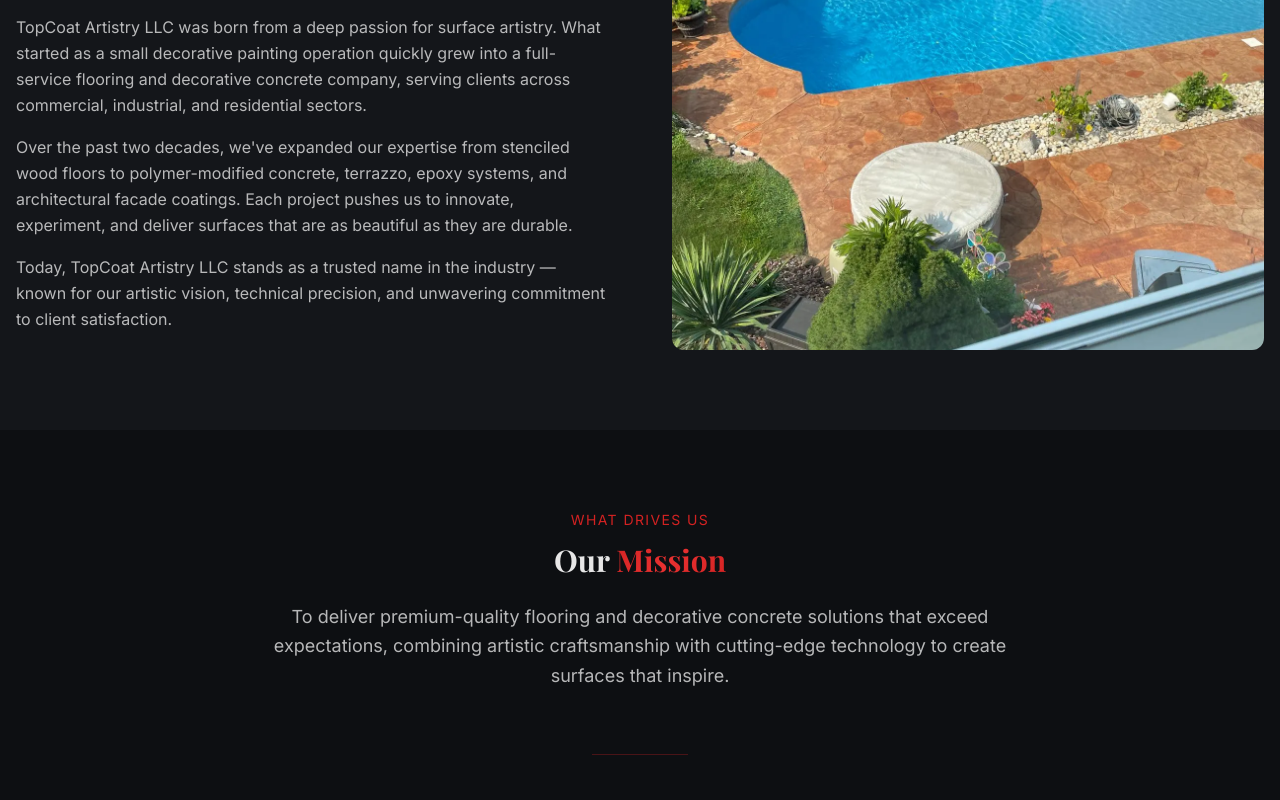
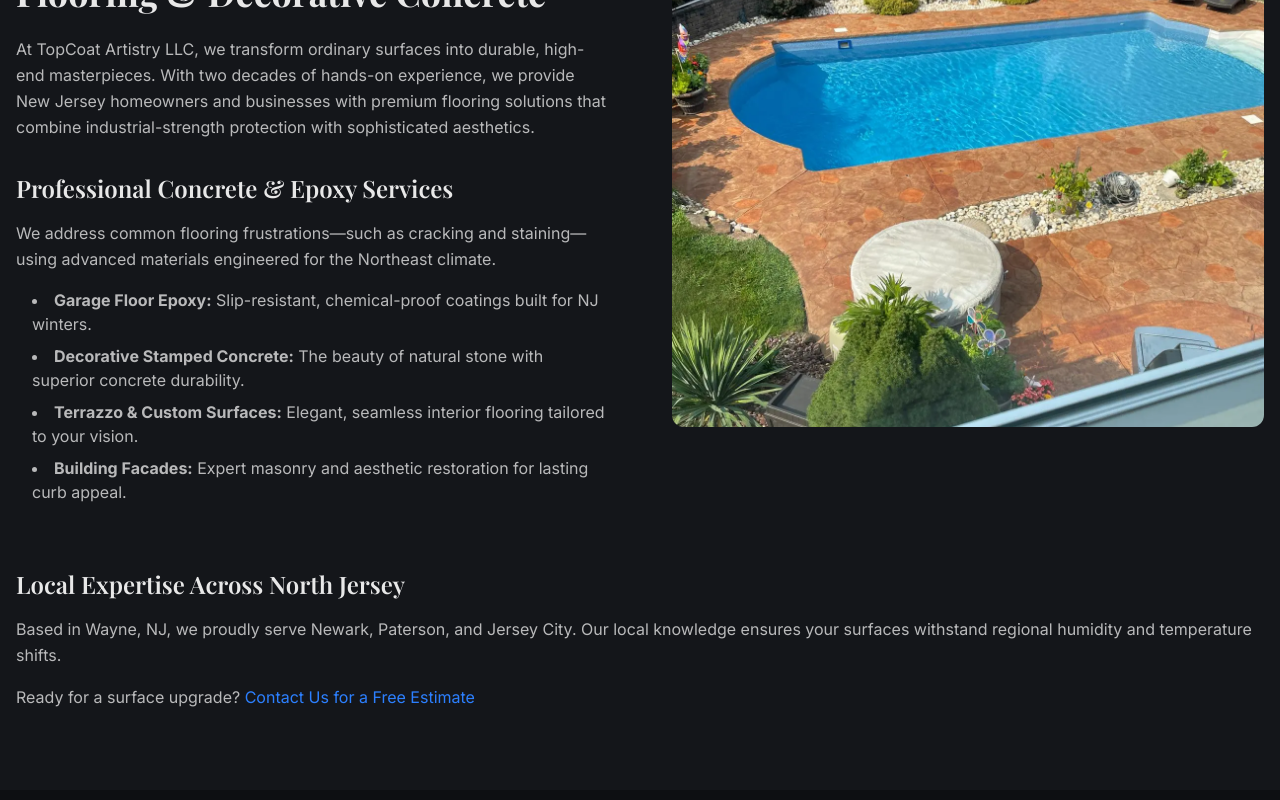
Before and after one commit to compumaxhosting/top-coat, a Next.js app: page /about in a window 1280 px wide. Shown: the part 580-1380 px from the top of the page. Built offline with nearby package versions, Linux system fonts and the light colour scheme; a web font is replaced by a local one.

Commit message:
all done

```diff
--- a/src/components/About/StorySection.tsx
+++ b/src/components/About/StorySection.tsx
@@ -1,6 +1,7 @@
 "use client";
 
 import Image from "next/image";
+import Link from "next/link";
 import { useScrollAnimation } from "@/hooks/useScrollAnimation";
 
 const StorySection = () => {
@@ -8,45 +9,48 @@ const StorySection = () => {
 
 	return (
 		<section className="bg-[#14161A] py-20" ref={ref}>
-			<div className="container mx-auto grid grid-cols-1 items-center gap-16 px-4 lg:grid-cols-2">
-				{/* Text */}
+			<div className="container mx-auto grid grid-cols-1 gap-16 px-4 lg:grid-cols-2 lg:items-center">
+				{/* Text Content */}
+				<div className="space-y-8">
+					{/* Who We Are */}
 					<div
-					className={`transition-all duration-700 ${
-						isVisible ? "translate-x-0 opacity-100" : "-translate-x-10 opacity-0"
+						className={`transition-all duration-700 ${isVisible ? "translate-x-0 opacity-100" : "-translate-x-10 opacity-0"
 							}`}
 					>
 						<p className="mb-3 font-sans text-sm uppercase tracking-widest text-primary">
 							Who We Are
 						</p>
 						<h2 className="mb-6 font-serif text-3xl font-bold text-white/90 md:text-4xl">
-						A Journey of{" "}
-						<span className="text-gradient-copper">Artistry &amp; Growth</span>
+							20+ Years of Excellence in NJ Epoxy Flooring & Decorative Concrete
 						</h2>
 						<p className="mb-4 font-sans leading-relaxed text-white/70">
-						TopCoat Artistry LLC was born from a deep passion for surface artistry. What started
-						as a small decorative painting operation quickly grew into a full-service flooring and
-						decorative concrete company, serving clients across commercial, industrial, and
-						residential sectors.
+							At TopCoat Artistry LLC, we transform ordinary surfaces into durable, high-end masterpieces. With two decades of hands-on experience, we provide New Jersey homeowners and businesses with premium flooring solutions that combine industrial-strength protection with sophisticated aesthetics.
 						</p>
-					<p className="mb-4 font-sans leading-relaxed text-white/70">
-						Over the past two decades, we&apos;ve expanded our expertise from stenciled wood
-						floors to polymer-modified concrete, terrazzo, epoxy systems, and architectural facade
-						coatings. Each project pushes us to innovate, experiment, and deliver surfaces that
-						are as beautiful as they are durable.
+					</div>
+
+					{/* Professional Concrete & Epoxy Services */}
+					<div className="space-y-4 text-white/70">
+						<h2 className="text-2xl font-semibold text-white/90">
+							Professional Concrete & Epoxy Services
+						</h2>
+						<p className="leading-relaxed text-white/70">
+							We address common flooring frustrations—such as cracking and staining—using advanced materials engineered for the Northeast climate.
 						</p>
-					<p className="font-sans leading-relaxed text-white/70">
-						Today, TopCoat Artistry LLC stands as a trusted name in the industry — known for our
-						artistic vision, technical precision, and unwavering commitment to client satisfaction.
-					</p>
+						<ul className="list-disc list-inside space-y-2 pl-4">
+							<li><strong>Garage Floor Epoxy:</strong> Slip-resistant, chemical-proof coatings built for NJ winters.</li>
+							<li><strong>Decorative Stamped Concrete:</strong> The beauty of natural stone with superior concrete durability.</li>
+							<li><strong>Terrazzo & Custom Surfaces:</strong> Elegant, seamless interior flooring tailored to your vision.</li>
+							<li><strong>Building Facades:</strong> Expert masonry and aesthetic restoration for lasting curb appeal.</li>
+						</ul>
+					</div>
 				</div>
 
 				{/* Image */}
 				<div
-					className={`transition-all delay-200 duration-700 ${
-						isVisible ? "translate-x-0 opacity-100" : "translate-x-10 opacity-0"
+					className={`transition-all delay-200 duration-700 ${isVisible ? "translate-x-0 opacity-100" : "translate-x-10 opacity-0"
 						}`}
 				>
-					<div className="relative h-112.5 w-full overflow-hidden rounded-xl">
+					<div className="relative h-[450px] w-full overflow-hidden rounded-xl">
 						<Image
 							src="/Images/About.webp"
 							alt="TopCoat artisan crafting a decorative floor"
@@ -57,6 +61,27 @@ const StorySection = () => {
 					</div>
 				</div>
 			</div>
+
+			{/* Full-width Local Expertise Section */}
+			<div className="container mx-auto mt-16 px-4 space-y-4 text-white/70">
+				<h2 className="text-2xl font-semibold text-white/90">
+					Local Expertise Across North Jersey
+				</h2>
+				<p className="leading-relaxed">
+					Based in Wayne, NJ, we proudly serve Newark, Paterson, and Jersey City. Our local knowledge ensures your surfaces withstand regional humidity and temperature shifts.
+				</p>
+				<p className="leading-relaxed">
+					Ready for a surface upgrade?{" "}
+					<Link
+						href="/contact"
+						target="_blank"
+						rel="noopener noreferrer"
+						className="text-blue-500 hover:underline"
+					>
+						Contact Us for a Free Estimate
+					</Link>
+				</p>
+			</div>
 		</section>
 	);
 };
--- a/src/components/Home/AboutSection.tsx
+++ b/src/components/Home/AboutSection.tsx
@@ -10,6 +10,7 @@ import {
 } from "lucide-react";
 
 import { useScrollAnimation } from "@/hooks/useScrollAnimation";
+import Link from "next/link";
 
 const highlights = [
   { icon: Clock, text: "20+ Years Experience" },
@@ -67,7 +68,9 @@ const AboutSection = () => {
 
             {/* SEO CONTENT */}
             <p className="mb-4 font-sans leading-relaxed text-white/70">
-              TopCoat Artistry LLC is New Jersey’s premier contractor for high-end surface transformations. With over 20 years of expertise, we deliver durable, artistic concrete solutions for residential and commercial properties. From industrial-grade garage coatings to elegant interior terrazzo, we turn functional surfaces into masterpieces.
+              <Link href="/" target="_blank">
+                TopCoat Artistry LLC
+              </Link> is New Jersey’s premier contractor for high-end surface transformations. With over 20 years of expertise, we deliver durable, artistic concrete solutions for residential and commercial properties. From industrial-grade garage coatings to elegant interior terrazzo, we turn functional surfaces into masterpieces.
             </p>
             <h3 className="mb-6 font-serif text-2xl font-bold text-white/90 md:text-3xl">Professional Surfacing & Masonry Services</h3>
 
--- a/src/components/Home/CTASection.tsx
+++ b/src/components/Home/CTASection.tsx
@@ -42,6 +42,14 @@ const CTASection = () => {
             <ArrowRight className="ml-2 h-5 w-5" />
           </Button>
         </Link>
+        {/* New paragraph added after existing content */}
+        <h3 className="mb-6 font-serif text-3xl font-bold text-[#efece7] md:text-4xl pt-4 md:pt-8">New Jersey’s Trusted Choice for Epoxy & Decorative Concrete.</h3>
+        <p className="text-[#818898] leading-relaxed">
+          TopCoat Artistry LLC provides expert epoxy flooring and decorative concrete services in Wayne, Newark,
+          and Jersey City, NJ. Specializing in terrazzo, stamped concrete, and garage coatings, we offer durable,
+          high-end finishes. With 20 years of experience, we deliver custom surface solutions for residential
+          and commercial clients.
+        </p>
       </div>
     </section>
   );
--- a/src/components/Home/ExperienceSection.tsx
+++ b/src/components/Home/ExperienceSection.tsx
@@ -135,7 +135,7 @@ const ExperienceSection = () => {
 
           <p className="text-white font-semibold">
             Ready to upgrade your surface?{" "}
-            <span className="text-primary underline cursor-pointer">
+            <span className="text-primary cursor-pointer">
               Request a Free Estimate Today
             </span>
           </p>
```
Lines whose indentation alone changed are shown as unchanged.
